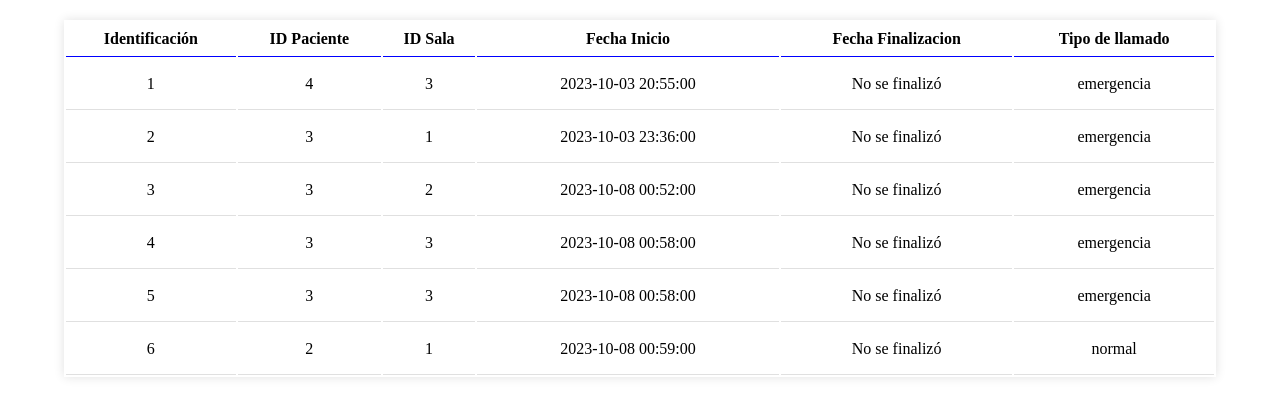
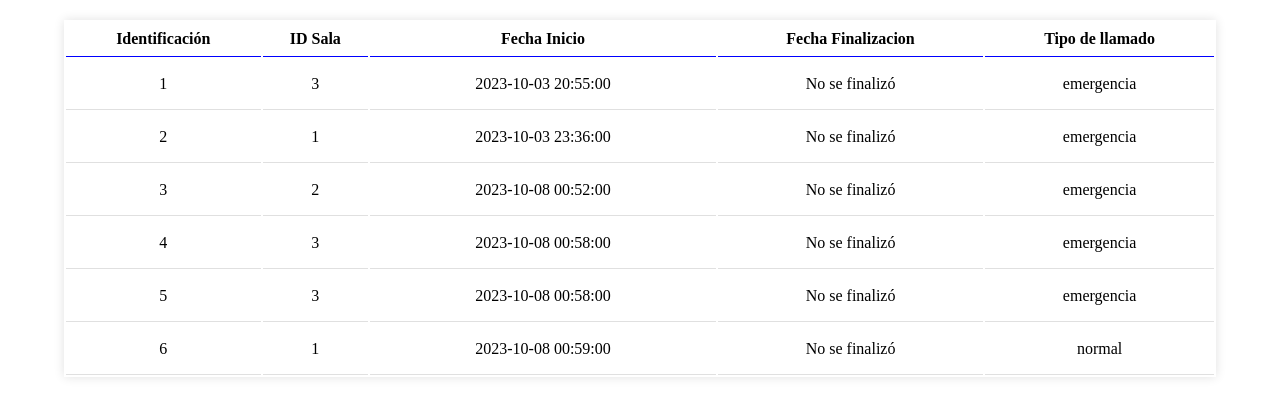
Before and after one commit to nicolezca/Codigo_Azul, a PHP site: page /atencion.php in a window 1280 px wide. Shown: the part 105-522 px from the top of the page. Run offline with PHP 8.4, Linux system fonts and the light colour scheme; data comes from the database, SQL or seed files in the repository.

Commit message:
se elimino todo campo que llame al idPaciente porque es invalido

```diff
--- a/pages/llamado/atencion.php
+++ b/pages/llamado/atencion.php
@@ -9,7 +9,6 @@ $doctores = array(); // Creamos un arreglo para almacenar los datos de los médi
 if ($result->num_rows > 0) {
     while ($row = $result->fetch_assoc()) {
         $identificaciones[] = $row['id'];
-        $pacientes[] = $row['idPaciente'];
         $salas[] = $row['idSala'];
         $fechaInicios[] = $row['fechaHoraInicio'];
         $fechaFin[] = $row['fechaHoraFin'];
@@ -62,7 +61,6 @@ if ($result->num_rows > 0) {
                 <thead>
                     <tr>
                         <th>Identificación</th>
-                        <th>ID Paciente</th>
                         <th>ID Sala</th>
                         <th>Fecha Inicio</th>
                         <th>Fecha Finalizacion</th>
@@ -73,7 +71,6 @@ if ($result->num_rows > 0) {
                     <?php foreach ($identificaciones as $key => $id) : ?>
                         <tr>
                             <td><?php echo $id; ?></td>
-                            <td><?php echo $pacientes[$key]; ?></td>
                             <td><?php echo $salas[$key]; ?></td>
                             <td><?php echo $fechaInicios[$key]; ?></td>
                             <?php if ($fechaFin[$key] == "0000-00-00 00:00:00") : ?>
```
